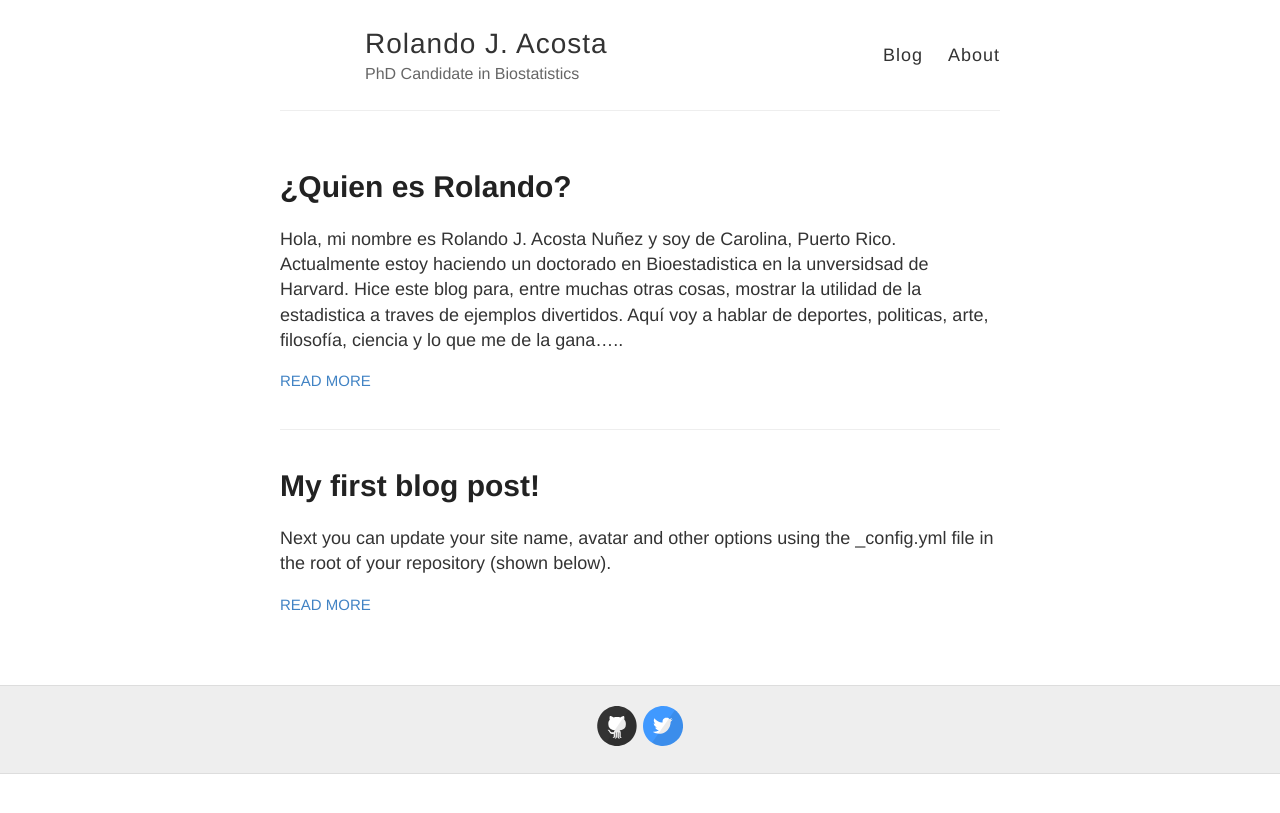
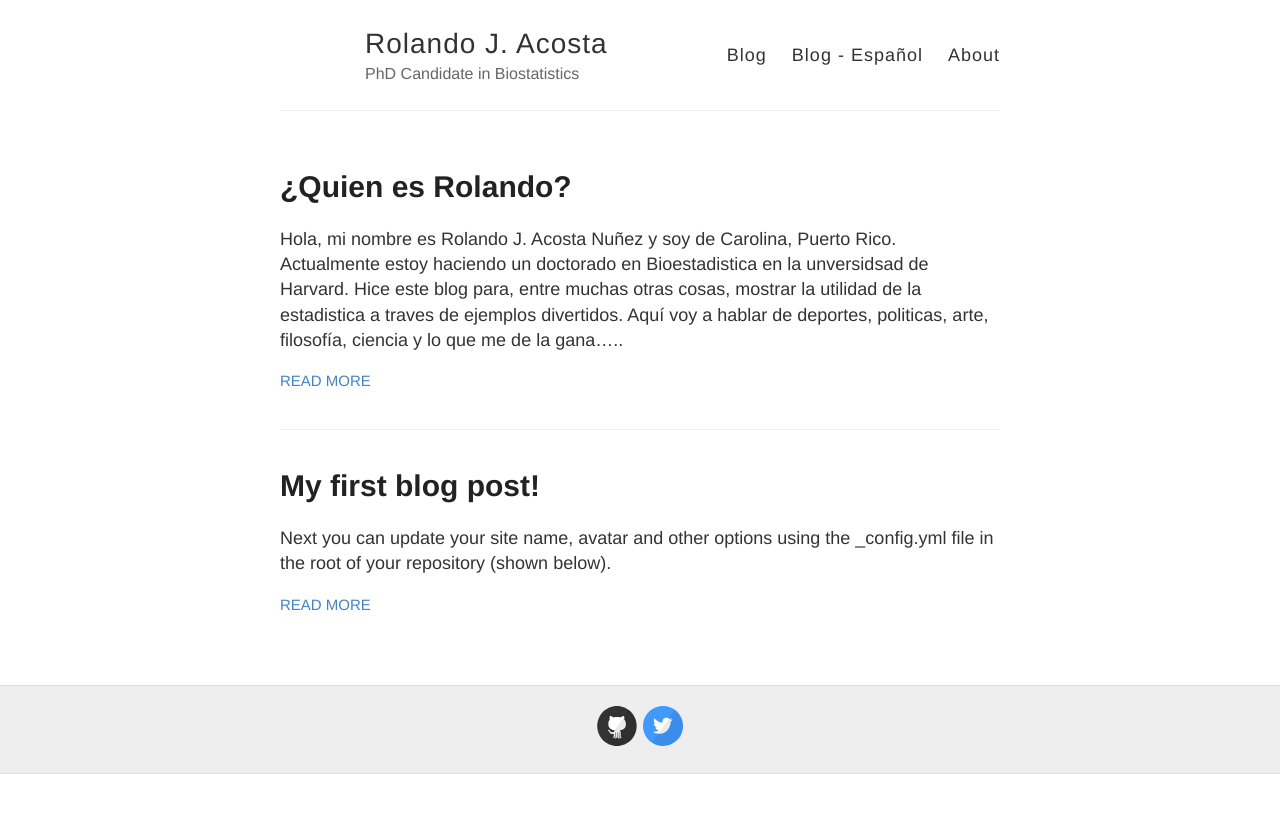
Before and after one commit to RJNunez/old-blog, a Jekyll site: the page built from index.html, in a window 1280 px wide. Shown: the top 813 px of the page. Built offline with Jekyll 4.4.1, drawn with Linux system fonts in a browser that asks for light colours.

Commit message:
Update default.html

```diff
--- a/_layouts/default.html
+++ b/_layouts/default.html
@@ -28,6 +28,7 @@
 
           <nav>
             <a href="{{ site.baseurl }}/">Blog</a>
+            <a href="{{ site.baseurl }}/blog-espanol">Blog - Español</a>
             <a href="{{ site.baseurl }}/about">About</a>
           </nav>
         </header>
```
